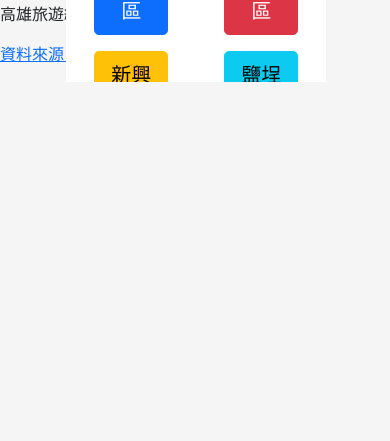
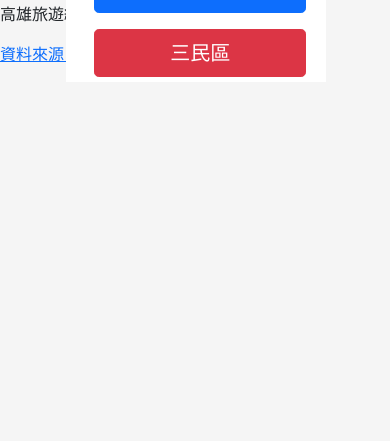
Before and after one commit to subarashii-huch09/JS-Final-KaohsiungTravel, a website: page index.html in a window 390 px wide. Shown: the part 403-844 px from the top of the page. Drawn offline with nearby package versions, Linux system fonts and the light colour scheme.

Commit message:
edit RWD setting for header_nav and the items inside

```diff
--- a/styles/index.css
+++ b/styles/index.css
@@ -31,7 +31,7 @@ img {
 
 .header_nav {
   position: absolute;
-  top: 19rem;
+  top: 19.5rem;
   left: 17%;
 }
 
@@ -42,19 +42,37 @@ img {
 .arrow-down {
   position: absolute;
   left: 50%;
-  top: 8.5rem;
+  top: 12.5rem;
   height: 2.65rem;
   width: 2.5rem;
   border-radius: 50%;
-  border: 1px solid #559AC8;
+  border: 1px solid #559ac8;
+}
+@media only screen and (max-width: 25em) {
+  .header_nav ul {
+    display: grid;
+    grid-template-columns: 1fr;
+    justify-content: center;
+  }
+  .btn {
+    width: 200%;
+  }
 
+  .arrow-down {
+    top: 18rem;
+  }
 }
 
+@media only screen and (max-width: 28em) {
+  .btn {
+    padding: 0.5rem;
+    margin: 0;
+  }
+}
 
-
-
-@media only screen and (min-width: 70rem){
+@media only screen and (min-width: 70rem) {
   .btn {
     width: 80%;
+    font-size: 1.25rem;
   }
 }
```
